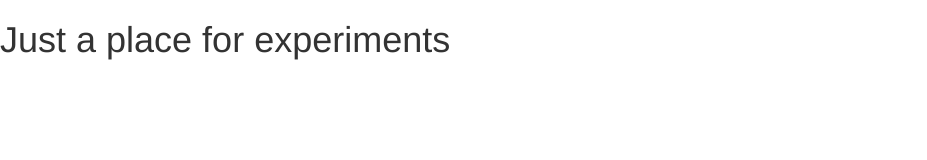
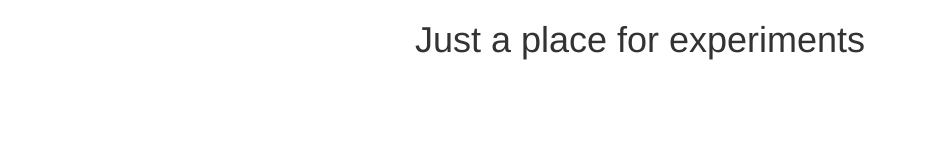
Before and after one commit to WritingPanda/learning_python, a plain HTML site: page public/index.html in a window 1280 px wide. Shown: the whole page, without its empty margins (0-927 px from the left). Drawn offline with Linux system fonts and the light colour scheme.

Commit message:
Updating HTML file to show wife cool things to do with bootstrap.

```diff
--- a/public/index.html
+++ b/public/index.html
@@ -6,8 +6,9 @@
 		<title>Python Exercises</title>
 	</head>
 	<body>
-
-	    <h1>Just a place for experiments</h1>
+	    <div class="container">
+	    	<h1 class="text-center">Just a place for experiments</h1>
+	    </div>
 
 	    <script src="/js/jquery.min.js"></script>
 		<script src="/js/bootstrap.min.js"></script>
```
